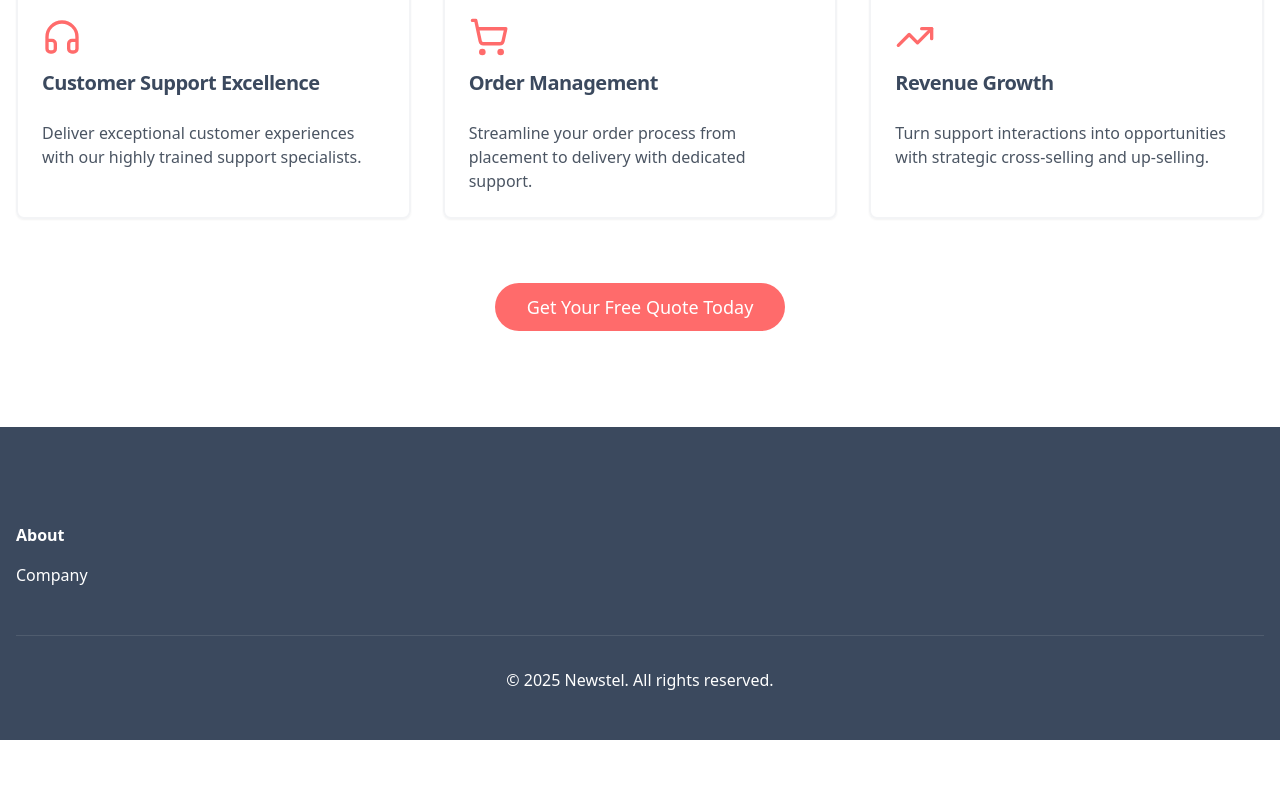
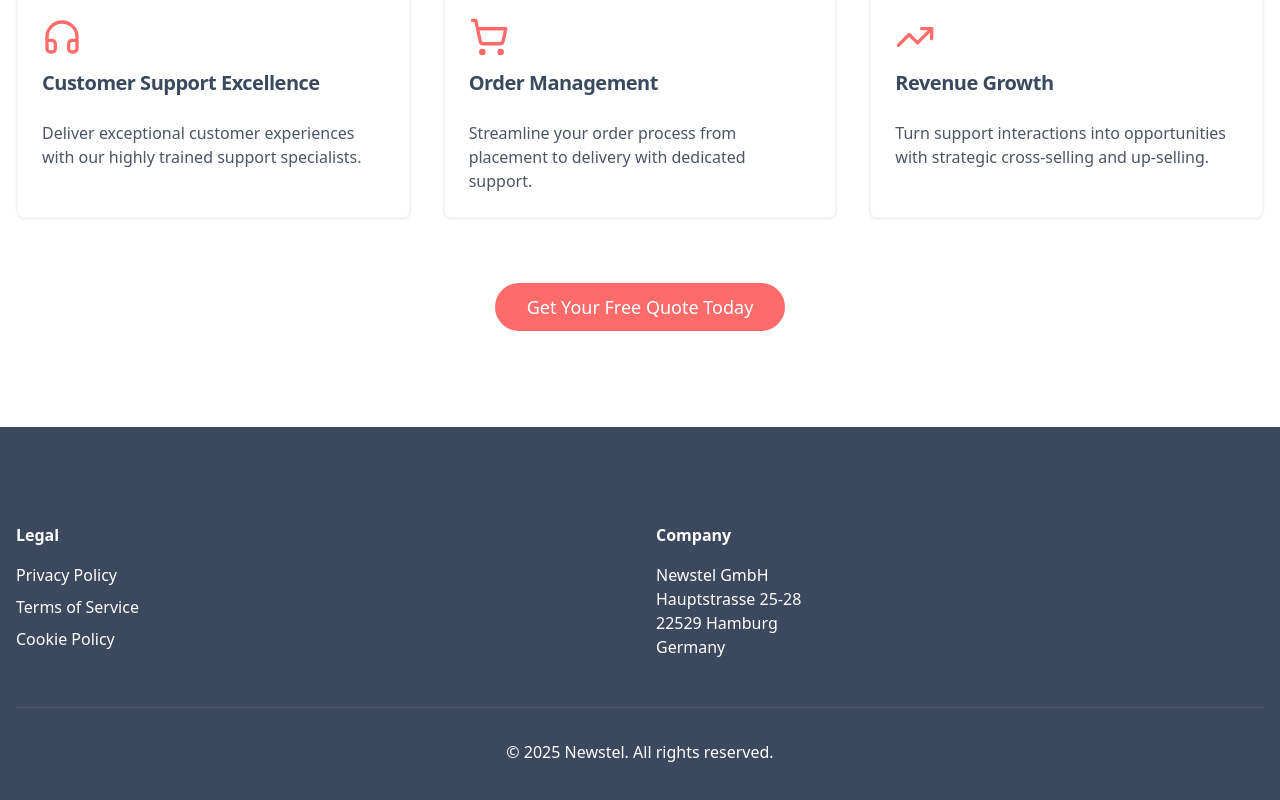
Before and after one commit to newstelr/landingpagenewstel, a React (Vite) app: page / in a window 1280 px wide. Shown: the part 3183-3983 px from the top of the page. Before the commit the page ends 3923 px from the top, so only its background shows below. Built offline with nearby package versions, Linux system fonts and the light colour scheme.

Commit message:
Update Footer
Removed "About" section and added legal pages with company name and address.

```diff
--- a/src/components/sections/Footer.tsx
+++ b/src/components/sections/Footer.tsx
@@ -3,14 +3,29 @@ const Footer = () => {
   return (
     <footer className="bg-navy text-white pt-24 pb-12">
       <div className="container mx-auto px-4">
-        <div className="grid grid-cols-1 md:grid-cols-1 gap-8 mb-12">
+        <div className="grid grid-cols-1 md:grid-cols-2 gap-8 mb-12">
           <div>
-            <h3 className="font-bold mb-4">About</h3>
+            <h3 className="font-bold mb-4">Legal</h3>
             <ul className="space-y-2">
               <li>
-                <a href="#" className="hover:text-coral transition-colors">Company</a>
+                <a href="#" className="hover:text-coral transition-colors">Privacy Policy</a>
+              </li>
+              <li>
+                <a href="#" className="hover:text-coral transition-colors">Terms of Service</a>
+              </li>
+              <li>
+                <a href="#" className="hover:text-coral transition-colors">Cookie Policy</a>
               </li>
             </ul>
+          </div>
+          <div>
+            <h3 className="font-bold mb-4">Company</h3>
+            <p>
+              Newstel GmbH<br />
+              Hauptstrasse 25-28<br />
+              22529 Hamburg<br />
+              Germany
+            </p>
           </div>
         </div>
         <div className="text-center pt-8 border-t border-white/10">
```
